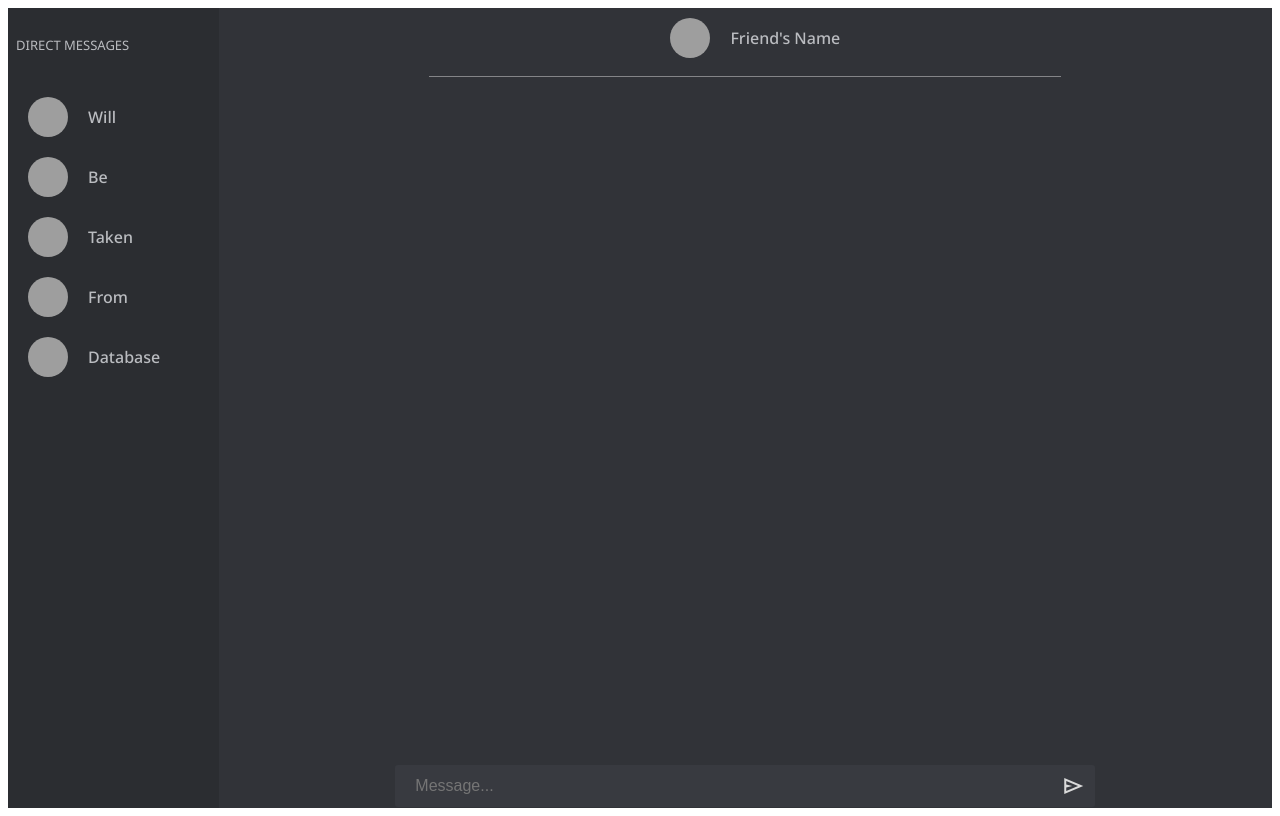
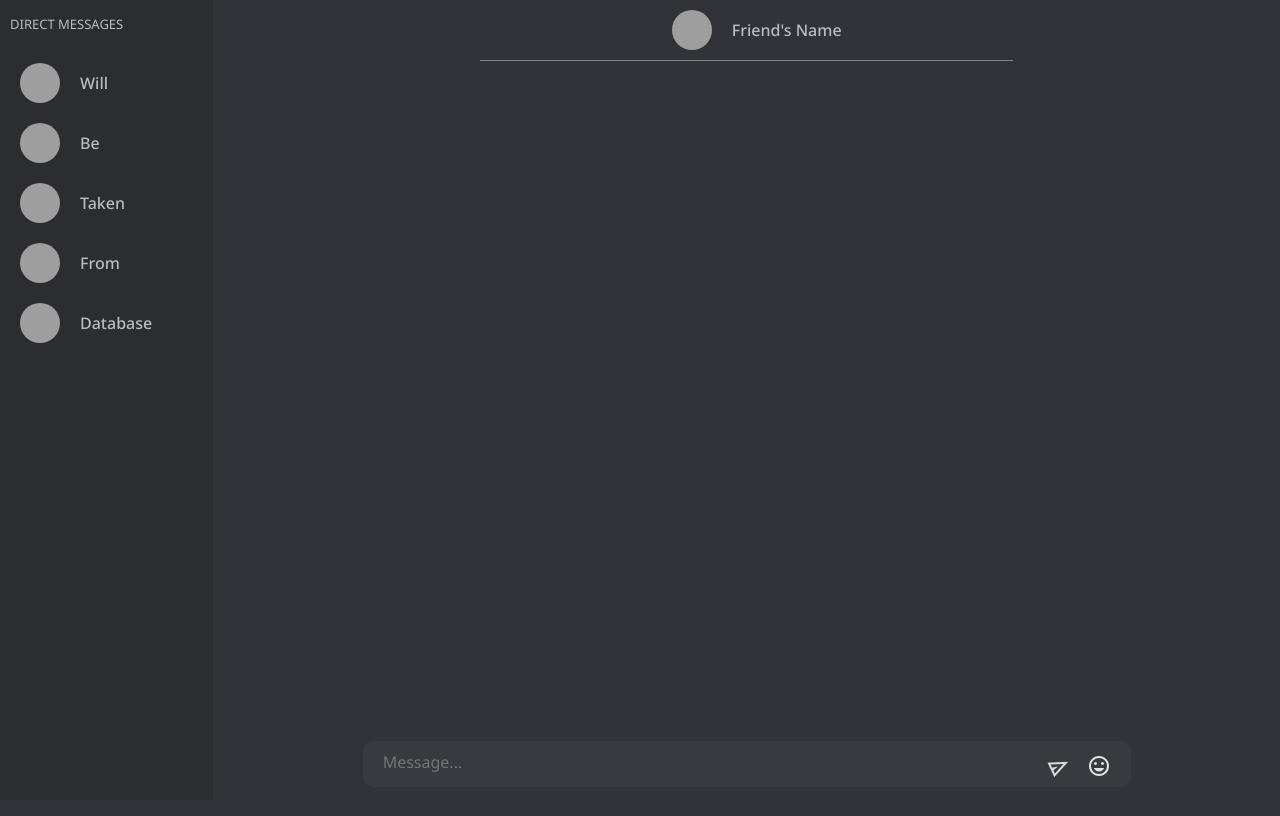
Before and after one commit to DivyanshAtray/Discord-Clone, a Flask app: page /chatroom in a window 1280 px wide. After the commit the page ends 777 px from the top, so only its background shows below. Run offline with Flask 3, Linux system fonts and the light colour scheme; parts of the project's set-up code (start-up, migrations or seed data) failed here and were passed over; grey boxes are pictures that could not be loaded.

Commit message:
Updated chatroom features

````diff
--- a/clone/static/chatroom.css
+++ b/clone/static/chatroom.css
@@ -52,12 +52,12 @@ p{
     font-size: small;
     padding-top: 15px;
     padding-bottom: 20px;
-    padding-left: 8px;
+    padding-left: 10px;
     cursor: pointer;
 }
 
 .dms{
-    padding-left: 20px;
+    margin-left: 20px;
     display: flex;
     flex-direction: column;
     height: 90dvh;
@@ -80,7 +80,7 @@ span:hover{
     border-radius: 4px;
 }
 
-img{
+.pfp{
     width: 40px;
     border-radius: 100%;
     height: 40px;
@@ -94,6 +94,7 @@ img{
     display: flex;
     flex-direction: column;
     align-items: center;
+    overflow: auto;
 }
 
 .name{
@@ -109,33 +110,39 @@ hr {
     border: none;
     height: 1px;
     background-color: rgba(204, 204, 204, 0.541);
-    width: 60%;
+    width: 50%;
 }
 
 .messages{
     margin-top: 20px;
     height: 80dvh;
     width: 80vw;
-    overflow-y: auto;
+    overflow: auto;
     display: flex;
     flex-direction: column;
     gap: 10px;
+    /* overflow: scroll; */
     /* margin-right: 30px;
     margin-left: 30px; */
 }
 
-input{
-    width: 50vw;
+textarea{
+    width: 60vw;
     height: 40px;
+    max-height: 200px;
+    box-sizing: border-box;
     padding-left: 20px;
-    padding-right: 40px;
+    padding-right: 90px;
+    padding-top: 10px;
     font-size: medium;
-    border-radius: 3px;
+    border-radius: 10px;
     border: none;
-    /* margin-top: 20px; */
+    outline: none;
+    resize: none;
     background-color: #383a40;
     stroke: none;
     color: #dadada;
+    font-family: "Noto Sans", sans-serif;
 }
 
 .inputbar{
@@ -148,10 +155,20 @@ input{
     display: inline-block;
 }
 
-.material-symbols-outlined{
+.material-symbols-outlined {
     color: #dadada;
     position: absolute;
-    right: 10px;
+    right: 55px;
+    rotate: -25deg;
+    top: 47%;
+    transform: translateY(-50%);
+    cursor: pointer;
+}
+
+.emoji{
+    color: #dadada;
+    position: absolute;
+    right: 20px;
     top: 50%;
     transform: translateY(-50%);
     cursor: pointer;
--- a/clone/templates/chatroom.html
+++ b/clone/templates/chatroom.html
@@ -15,6 +15,12 @@
     <link rel="stylesheet"
         href="https://fonts.googleapis.com/css2?family=Material+Symbols+Outlined:opsz,wght,FILL,GRAD@20..48,100..700,0..1,-50..200&icon_names=send" />
 
+        <script defer src="https://polyfill.io/v3/polyfill.min.js?features=es6"></script>
+        <script defer id="MathJax-script" src="https://cdn.jsdelivr.net/npm/mathjax@3/es5/tex-mml-chtml.js"></script>
+
+
+
+
 </head>
 
 <body>
@@ -22,19 +28,19 @@
         <div class="sidebar">
             <p>DIRECT MESSAGES</p>
             <div class="dms">
-                <span><img
+                <span><img class="pfp"
                         src="https://images.saymedia-content.com/.image/t_share/MTkyOTkyMzE2OTQ3MDQ3NjQ1/website-background-templates.png"
                         alt="">Will</span>
-                <span><img
+                <span><img class="pfp"
                         src="https://cdn.discordapp.com/avatars/795495556494393375/3c479a883b31eb44fd5c75212ab5c9b1.webp?size=80"
                         alt="">Be</span>
-                <span><img
+                <span><img class="pfp"
                         src="https://cdn.discordapp.com/avatars/782241155407675413/a8475efacaab1b9898f91fa8e5c2c22a.webp?size=80"
                         alt="">Taken</span>
-                <span><img
+                <span><img class="pfp"
                         src="https://cdn.discordapp.com/avatars/617037497574359050/a_9867e32bb8659beeca69eba2fc785111.gif?size=80"
                         alt="">From</span>
-                <span><img
+                <span><img class="pfp"
                         src="https://cdn.discordapp.com/avatars/761149419701534720/7fcaafb35c738233de8296a96a27a4ca.webp?size=80"
                         alt="">Database</span>
             </div>
@@ -42,13 +48,15 @@
 
         <div class="chat">
 
-            <span class="name"><img src="https://cdn.discordapp.com/avatars/795495556494393375/3c479a883b31eb44fd5c75212ab5c9b1.webp?size=80" alt="">Friend's Name</span> <hr>
+            <span class="name"><img class="pfp" src="https://cdn.discordapp.com/avatars/795495556494393375/3c479a883b31eb44fd5c75212ab5c9b1.webp?size=80" alt="">Friend's Name</span> <hr>
 
             <div class="messages"></div>
 
             <div class="inputbar">
-                <input type="text" id="messageInput" placeholder="Message...">
+                <textarea type="text" id="messageInput" placeholder="Message..."></textarea>
                 <div class="material-symbols-outlined" id="sendButton">send</div>
+                <img class="emoji" src="/static/emoji.svg" alt="Emoji">
+
             </div>
         </div>
     </div>
@@ -57,6 +65,7 @@
        const inputField = document.getElementById("messageInput");
 const sendButton = document.getElementById("sendButton");
 const messagesContainer = document.querySelector(".messages");
+const MAX_HEIGHT = 200; // Max textarea height in pixels
 
 function sendMessage() {
     const messageText = inputField.value.trim();
@@ -64,22 +73,103 @@
 
     const messageDiv = document.createElement("div");
     messageDiv.classList.add("message");
-            messageDiv.textContent = messageText;
 
+    let formattedMessage = messageText
+        .replace(/\*\*(.+?)\*\*/g, "<b>$1</b>") // Bold: **text**
+        .replace(/\*(.+?)\*/g, "<i>$1</i>");   // Italic: *text*
+
+    // Convert ```code``` blocks into highlighted <pre><code> elements with copy button
+    formattedMessage = formattedMessage.replace(/```([\s\S]+?)```/g, (match, code) => {
+        const randomClass = "code-theme-" + Math.floor(Math.random() * 5); // Random theme class
+        return `
+            <div class="code-block ${randomClass}">
+                <pre><code>${escapeHtml(code)}</code></pre>
+                <button class="copy-btn" onclick="copyToClipboard(this)">📋</button>
+            </div>
+        `;
+    });
+
+    messageDiv.innerHTML = formattedMessage;
     messagesContainer.appendChild(messageDiv);
-            inputField.value = ""; // Clear input field
+    inputField.value = ""; // Clear input
     messagesContainer.scrollTop = messagesContainer.scrollHeight; // Auto-scroll to bottom
+    autoResizeTextarea(inputField); // Reset height
+
+    // Render LaTeX expressions inside code blocks
+    renderLatex();
 }
 
-        // Send message on button click
-        sendButton.addEventListener("click", sendMessage);
 
-        // Send message on Enter key press
+// Escape HTML to prevent injection attacks
+function escapeHtml(text) {
+    return text.replace(/</g, "&lt;").replace(/>/g, "&gt;");
+}
+
+// Copy code content to clipboard
+// Copy code content to clipboard
+function copyToClipboard(button) {
+    const codeBlock = button.previousElementSibling;
+    const code = codeBlock.textContent.trim();
+
+    if (navigator.clipboard) {
+        navigator.clipboard.writeText(code).then(() => {
+            button.textContent = "✔ Copied!";
+            setTimeout(() => (button.textContent = "📋"), 2000);
+        }).catch(err => console.error("Failed to copy:", err));
+    } else {
+        // Fallback method for older browsers
+        const textarea = document.createElement("textarea");
+        textarea.value = code;
+        document.body.appendChild(textarea);
+        textarea.select();
+        document.execCommand("copy");
+        document.body.removeChild(textarea);
+
+        button.textContent = "✔ Copied!";
+        setTimeout(() => (button.textContent = "📋"), 2000);
+    }
+}
+
+
+// Render LaTeX using MathJax
+function renderLatex() {
+    if (window.MathJax) {
+        MathJax.typesetPromise();
+    }
+}
+
+// Auto-resizing textarea with max height limit
+function autoResizeTextarea(el) {
+    el.style.height = "auto"; // Reset height first
+    const newHeight = el.scrollHeight;
+
+    if (newHeight > MAX_HEIGHT) {
+        el.style.height = MAX_HEIGHT + "px";
+        el.style.overflowY = "scroll"; // Enable scrolling when max height is reached
+    } else {
+        el.style.height = newHeight + "px";
+        el.style.overflowY = "hidden"; // Hide scrollbar when below max height
+    }
+}
+
+// Adjust height when user types
+inputField.addEventListener("input", function () {
+    autoResizeTextarea(this);
+});
+
+// Prevent Enter from sending the message if Shift is held
 inputField.addEventListener("keydown", function (event) {
     if (event.key === "Enter") {
+        if (!event.shiftKey) {
+            event.preventDefault(); // Prevent new line
             sendMessage();
         }
+    }
 });
+
+// Set initial height
+autoResizeTextarea(inputField);
+
     </script>
 
 </body>
--- a/clone/templates/login_page.html
+++ b/clone/templates/login_page.html
@@ -57,7 +57,7 @@
                 <button type="submit">Login</button>
             </form>
             <div class="left">
-                <img src="https://qr.io/qr-svg/zhJMHD.svg?1741709233933" alt="">
+                <img src="https://cdn.discordapp.com/attachments/1256153058954711122/1349426505100431422/Untitled.png?ex=67d30edd&is=67d1bd5d&hm=221b1b5249674b5d83053988c43d80399df4d32fe8181136d1a0443835d197fb&" alt="">
                 <p>Login with QR code</p>
             </div>
         </div>
````
Also changed, not shown: other parts of clone/static/chatroom.css (+33 -2 lines), clone/static/emoji.svg (added), clone/users.db (deleted), users.db (added). Lines whose indentation alone changed are shown as unchanged.
